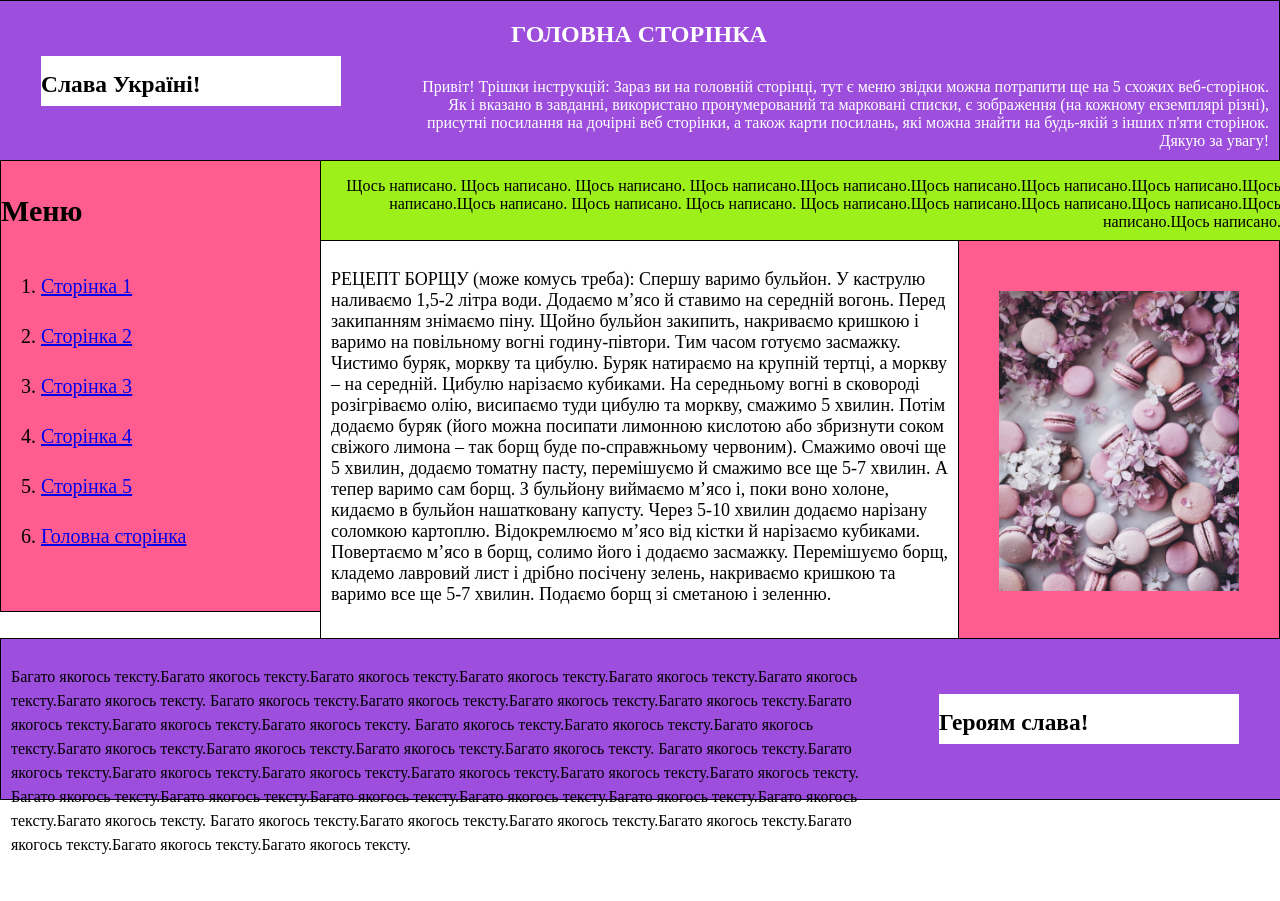
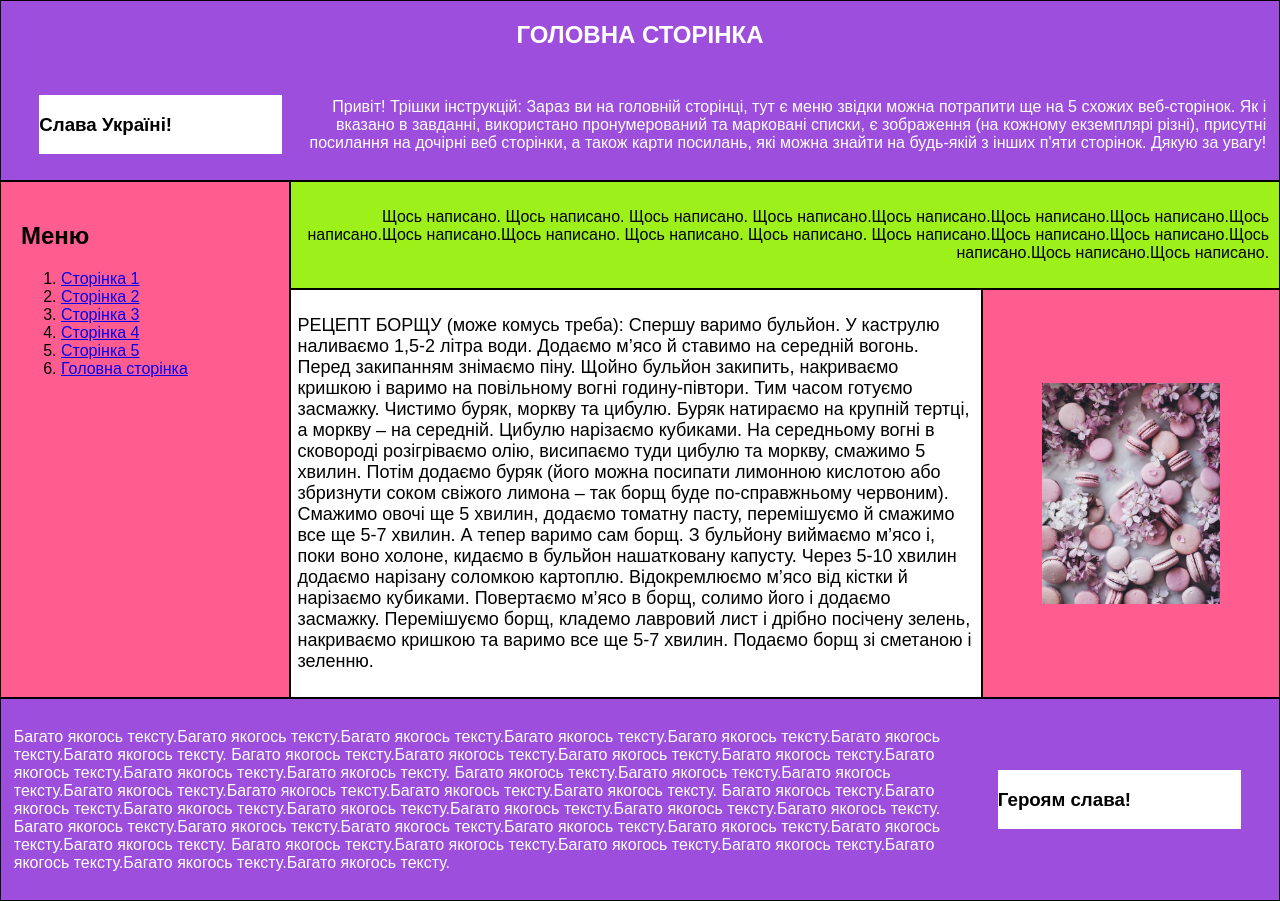
Before and after one commit to krkndr/krkndr.github.io, a plain HTML site: page index.html in a window 1280 px wide. Before the commit the page ends 867 px from the top, so only its background shows below. Drawn offline with Linux system fonts and the light colour scheme.

Commit message:
Update style.css

```diff
--- a/css/style.css
+++ b/css/style.css
@@ -1,139 +1,131 @@
 body {
+    font-family: Arial;
     margin: 0;
-    padding: 0;
+}
 
+.cont_top {
+    display: flex;
+    flex-direction: row;
 }
+
 .blok1 {
-    width: 100%;
+    display: flex;
+    flex-direction: column;
     height: 20%;
     border: 1px solid black;
     background-color: #9d4edd;
-    right: 0;
-    position: absolute;
-    top: 0;
+    align-items: center;
+}
 
-
-}
 .hed {
-
-    text-align: center;
+    align-self: center;
     color: white;
 }
+
 .ts1 {
+    width: 80%;
+    height: auto;
     font-size: 16px;
     text-align: right;
-
-    margin-left: 400px;
-    padding: 10px;
+    padding: 1%;
     color: white;
 }
+
 .blokX {
     background-color: white;
-    width: 300px;
-    height: 50px;
-    position: absolute;
-    top: 50%;
-    left: 15%;
-    transform: translate(-50%, -50%);
-    font-size: 20px;
-    font-weight: normal;
-    text-align: left;
-    line-height: 10px;
-    color: black;
+    width: 20%;
+    height: auto;
+    align-self: center;
+    margin-left: 3%;
+}
 
+.content {
+    display: flex;
+    flex-direction: row;
 }
+
 .sidebar {
+    width: 20%;
+    padding: 20px;
     background-color: #ff5d8f;
-    width: 25%;
-    height: 450px;
     border: 1px solid black;
-    float: left;
-    position: absolute;
-    top: 20%;
-    font-size: 20px;
-    font-weight: normal;
-    text-align: left;
-    line-height: 50px;
-    color: black;
 }
-.menu {
-    text-align: center;
-    font-weight: bold;
-    font-size: 24px;
+
+.main {
+    display: flex;
+    width: 80%;
+    flex-direction: column;
 }
+
+.blok4_blok5 {
+    display: flex;
+    flex-direction: row;
+}
+
 .blok3 {
-    width: 75%;
-    height: 10%;
     border: 1px solid black;
     background-color: #9ef01a;
-    position: absolute;
-    top: 20%;
-    left: 25%;
+    align-items: center;
 }
+
 .ts3 {
+    padding: 1%;
     font-size: 16px;
     text-align: right;
 }
+
 .blok4 {
-    width: 50%;
-    height: 50%;
     border: 1px solid black;
     background-color: white;
-    position: absolute;
-    left: 25%;
-    top: 30%;
-
-}
-.ts4 {
-    font-size: 18px;
-    text-align: left;
-    padding: 10px;
-}
-.blok5 {
-    width: 25%;
-    height: 50%;
-    border: 1px solid black;
-    background-color: #ff5d8f;
-    position: absolute;
-    right: 0;
-    top: 30%;
+    width: 70%;
     display: flex;
     justify-content: center;
     align-items: center;
 }
+
+.ts4 {
+    font-size: 18px;
+    text-align: left;
+    padding: 1%;
+}
+
+.blok5 {
+    border: 1px solid black;
+    display: flex;
+    background-color: #ff5d8f;
+    justify-content: center;
+    align-items: center;
+    width: 30%;
+}
+
 .image-size {
-    width: 240px;
+    width: 60%;
     height: auto;
-    }
+}
+
 .blok6 {
-    width: 100%;
+    display: flex;
+    flex-direction: row;
     height: 20%;
     border: 1px solid black;
     background-color: #9d4edd;
-    position: absolute;
-    bottom: 0;
+    align-items: center;
+}
 
-}
 .blokY {
     background-color: white;
-    width: 300px;
-    height: 50px;
-    position: absolute;
-    top: 50%;
-    left: 85%;
-    transform: translate(-50%, -50%);
-    font-size: 20px;
-    font-weight: normal;
+    width: 20%;
+    height: auto;
+    align-self: center;
+    margin-right: 3%;
+}
+
+.ts6 {
+    width: 80%;
+    height: 90%;
+    font-size: 16px;
     text-align: left;
-    line-height: 10px;
-    color: black;
-    float: right;
-
+    align-items: center;
+    padding: 1%;
+    color: white;
 }
-.ts6 {
-
-    font-size: 16px;
-    line-height: 1.5;
-    margin-right: 400px;
-    padding: 10px;
-}
```
